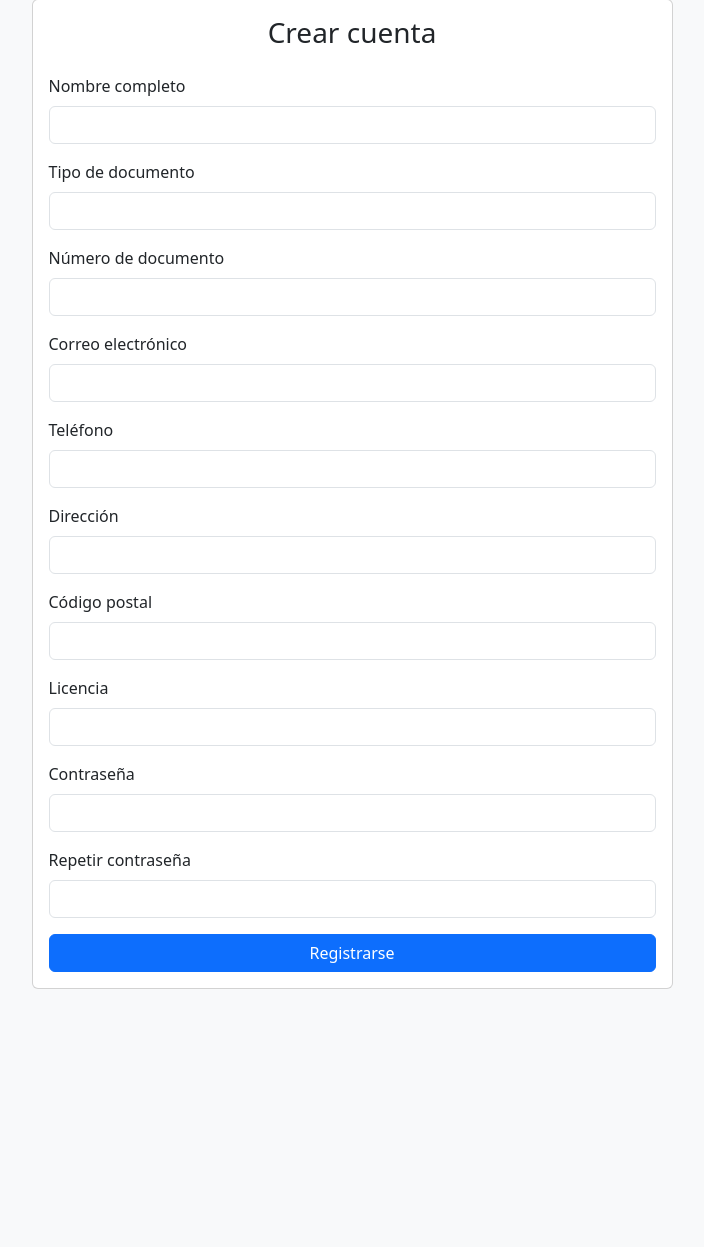
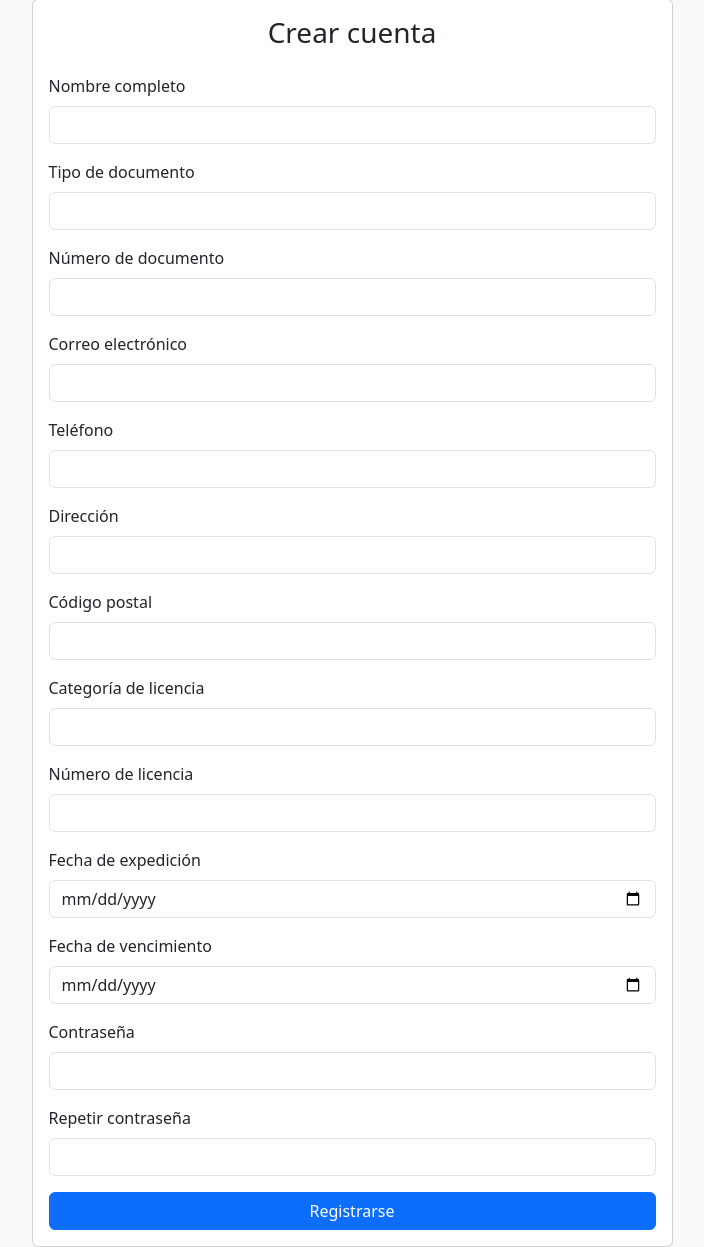
Before and after one commit to Chatsito58/inver, a PHP site: page /registro.php in a window 1280 px wide. Shown: the part 49-1296 px from the top of the page, without its empty margins (288-992 px from the left). Before the commit the page ends 1038 px from the top, so only its background shows below. Run offline with PHP 8.4, Linux system fonts and the light colour scheme.

Commit message:
Registro incluye licencia

```diff
--- a/alquiler_vehiculos/registro.php
+++ b/alquiler_vehiculos/registro.php
@@ -51,8 +51,20 @@ $mensaje = $_GET['error'] ?? '';
                             <input type="text" class="form-control" name="codigo_postal" required>
                         </div>
                         <div class="mb-3">
-                            <label class="form-label">Licencia</label>
-                            <input type="text" class="form-control" name="licencia" required>
+                            <label class="form-label">Categoría de licencia</label>
+                            <input type="text" class="form-control" name="categoria" required>
+                        </div>
+                        <div class="mb-3">
+                            <label class="form-label">Número de licencia</label>
+                            <input type="text" class="form-control" name="numero" required>
+                        </div>
+                        <div class="mb-3">
+                            <label class="form-label">Fecha de expedición</label>
+                            <input type="date" class="form-control" name="fecha_expedicion" required>
+                        </div>
+                        <div class="mb-3">
+                            <label class="form-label">Fecha de vencimiento</label>
+                            <input type="date" class="form-control" name="fecha_vencimiento" required>
                         </div>
                         <div class="mb-3">
                             <label class="form-label">Contraseña</label>
```
Also changed, not shown: alquiler_vehiculos/controladores/registrar_cliente.php (+27 -8 lines).
